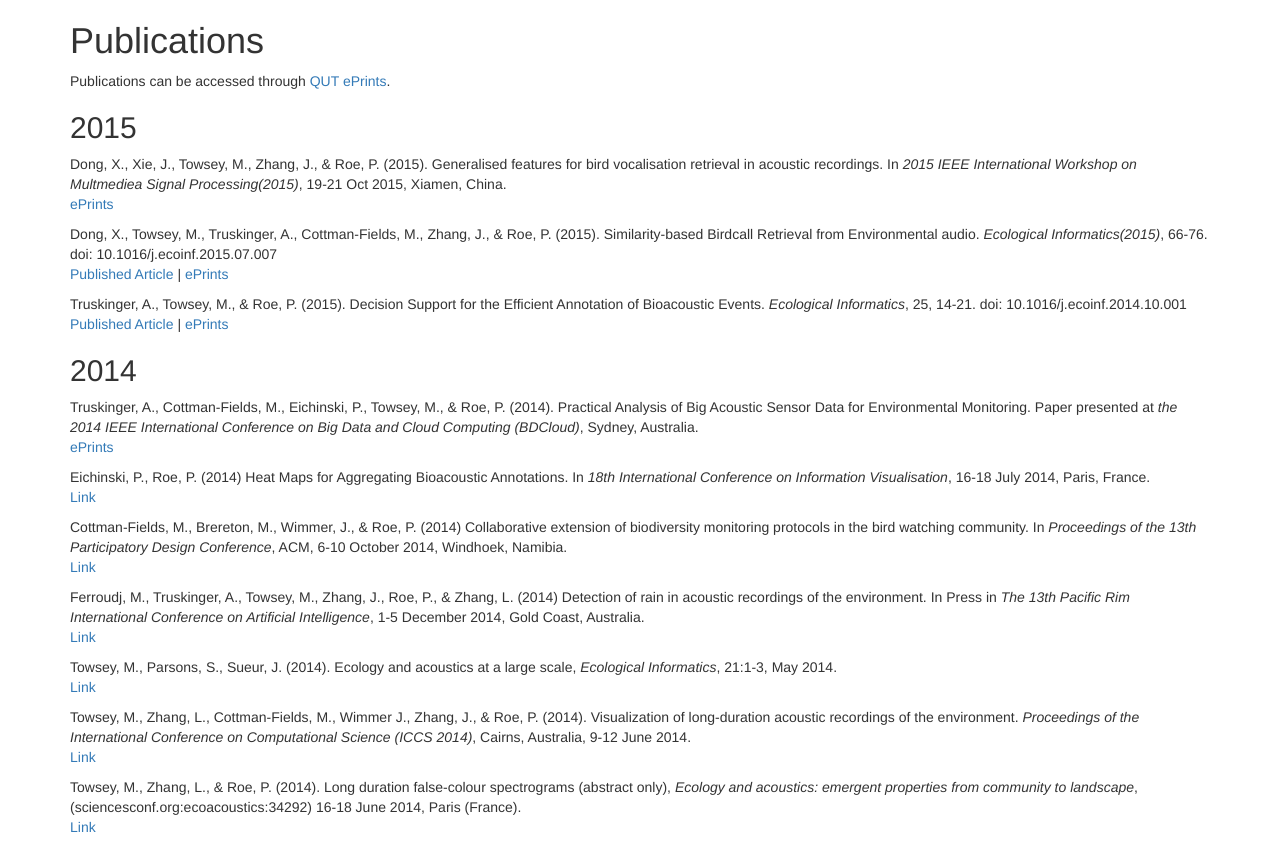
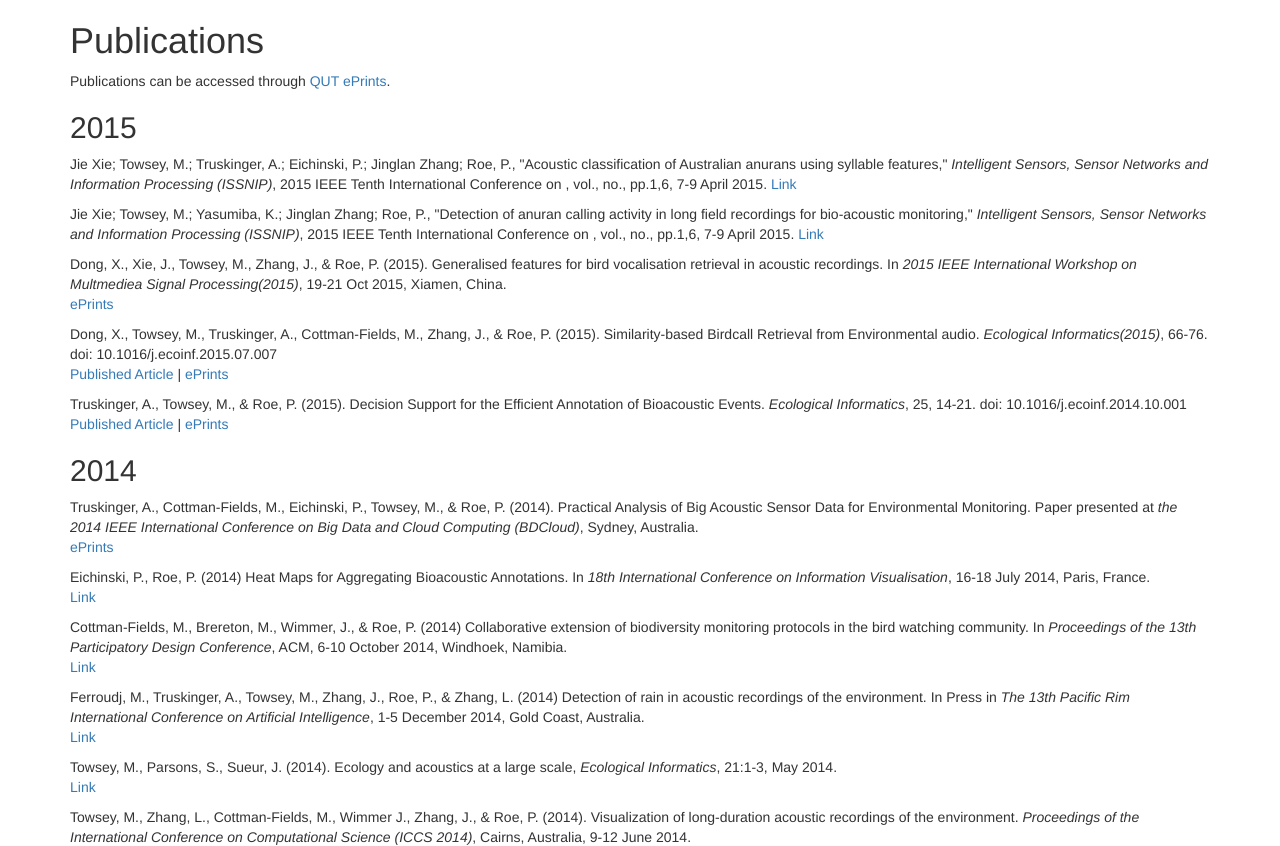
Before and after one commit to QutEcoacoustics/research-blog, a Jekyll site: the page built from publications/publications.html, in a window 1280 px wide and 900 px high, cut to the strip 54-900 px from the top of the window. Built offline with Jekyll 4.4.1, drawn with Linux system fonts in a browser that asks for light colours; nearby versions of some CDN libraries; Markdown is read by kramdown in place of the engine named in the settings.

Commit message:
Add two published paper to the publication list
Add Two conference paper of  ISSNIP  to the publication list

```diff
--- a/publications/publications.html
+++ b/publications/publications.html
@@ -10,6 +10,20 @@ title: Ecosounds | Publications
     <p>Publications can be accessed through <a href="http://eprints.qut.edu.au/">QUT ePrints</a>.</p>
 
     <h2>2015</h2>
+
+	<p>
+		Jie Xie; Towsey, M.; Truskinger, A.; Eichinski, P.; Jinglan Zhang; Roe, P., "Acoustic classification of Australian anurans using syllable features,"
+		<i>Intelligent Sensors, Sensor Networks and Information Processing (ISSNIP)</i>,
+		2015 IEEE Tenth International Conference on , vol., no., pp.1,6, 7-9 April 2015.
+		<a href="10.1109/ISSNIP.2015.7106924">Link</a>
+	</p>
+
+	<p>
+		Jie Xie; Towsey, M.; Yasumiba, K.; Jinglan Zhang; Roe, P., "Detection of anuran calling activity in long field recordings for bio-acoustic monitoring,"
+		<i>Intelligent Sensors, Sensor Networks and Information Processing (ISSNIP)</i>,
+		2015 IEEE Tenth International Conference on , vol., no., pp.1,6, 7-9 April 2015.
+		<a href="10.1109/ISSNIP.2015.7106925">Link</a>
+	</p>
 
     <p>
         Dong, X., Xie, J., Towsey, M., Zhang, J., & Roe, P. (2015). Generalised features for bird vocalisation retrieval in acoustic recordings.
```
